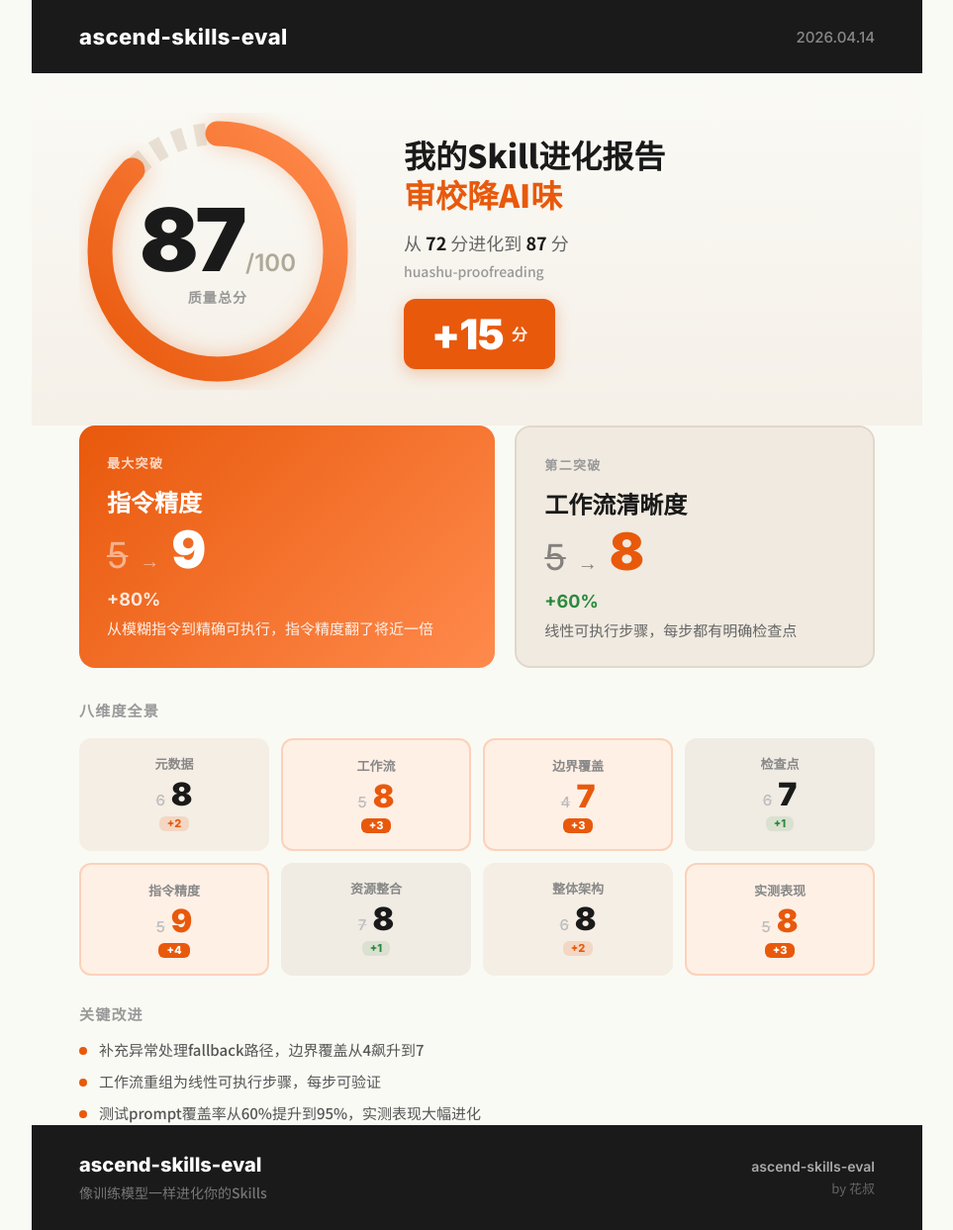
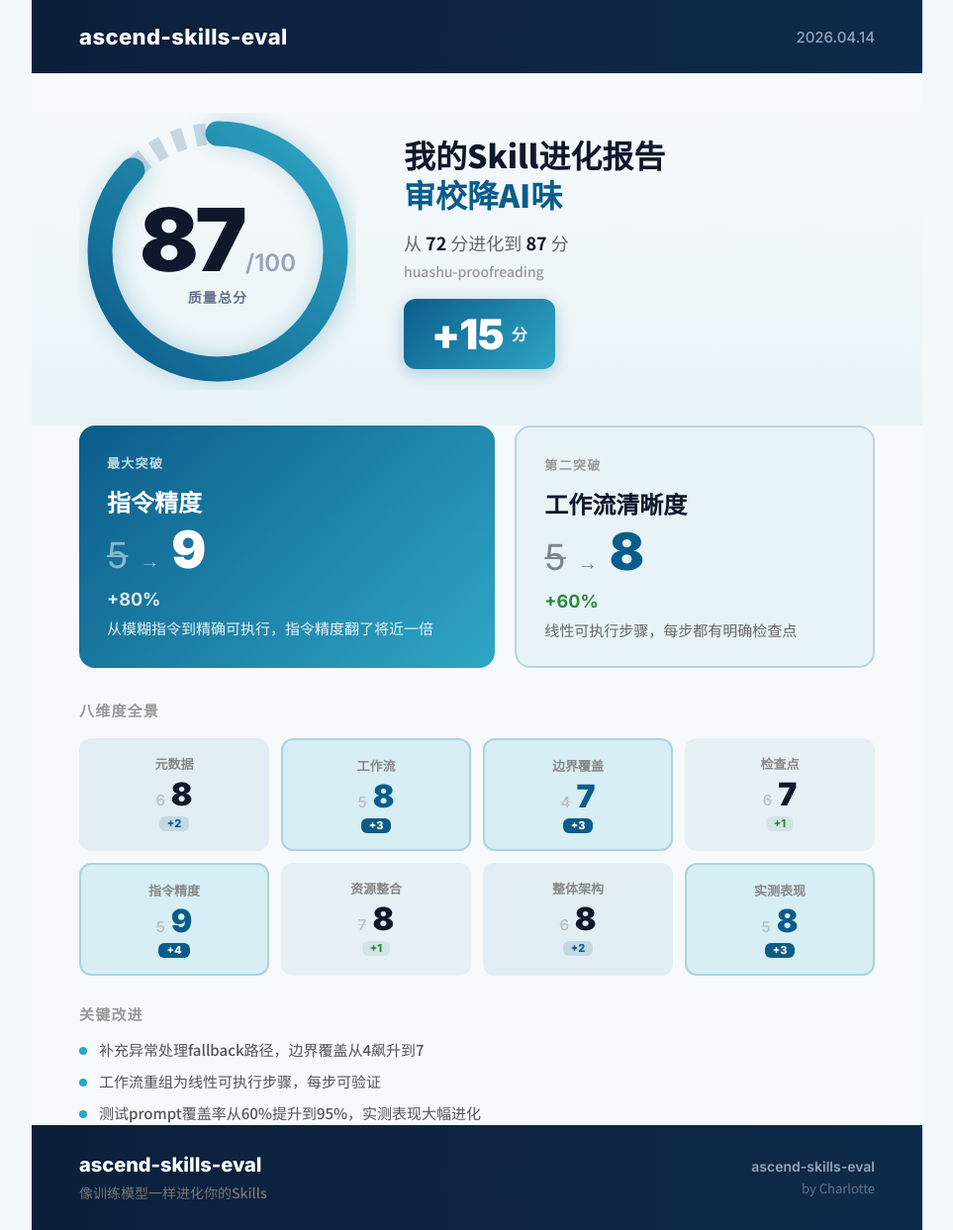
Before and after one commit to huxiaoman7/ascend-skills-eval, a Python web app: template skills/skills-eval/templates/result-card.html in a window 1280 px wide. Shown: the whole page at 99% size, without its empty margins (158-1121 px from the left). Run offline with Jinja, Linux system fonts and the light colour scheme; the template is opened without the code that fills it, so the values that code supplies are empty.

Commit message:
style(result-card): refresh teal palette; credit Charlotte
Made-with: Cursor

```diff
--- a/skills/skills-eval/templates/result-card.html
+++ b/skills/skills-eval/templates/result-card.html
@@ -15,7 +15,7 @@
     justify-content: center;
     align-items: flex-start;
     min-height: 100vh;
-    background: #FAFAF5;
+    background: #F3F8FB;
     font-family: 'Noto Sans SC', 'Inter', sans-serif;
     padding: 0;
   }
@@ -26,13 +26,13 @@
     position: relative;
     display: flex;
     flex-direction: column;
-    background: #FAFAF5;
-    color: #1A1A1A;
+    background: #F7FAFC;
+    color: #0F172A;
   }
 
   /* ===== 1. 顶部品牌条 ===== */
   .brand-bar {
-    background: #1A1A1A;
+    background: linear-gradient(90deg, #0B1F3A 0%, #0E2A4A 100%);
     padding: 24px 48px;
     display: flex;
     justify-content: space-between;
@@ -45,11 +45,11 @@
     letter-spacing: 0.02em;
     font-family: 'Inter', 'Noto Sans SC', sans-serif;
   }
-  .brand-name .dot { color: #E8590C; }
+  .brand-name .dot { color: #2FA6C4; }
   .brand-date {
     font-size: 15px;
     font-weight: 500;
-    color: #888;
+    color: #94A3B8;
     font-family: 'Inter', sans-serif;
   }
 
@@ -59,7 +59,7 @@
     display: flex;
     align-items: center;
     gap: 48px;
-    background: linear-gradient(180deg, #FAFAF5 0%, #F5F0E8 100%);
+    background: linear-gradient(180deg, #F7FAFC 0%, #E8F3F7 100%);
     position: relative;
   }
 
@@ -72,20 +72,20 @@
   }
   .ring-bg {
     fill: none;
-    stroke: #E8E0D4;
+    stroke: #C7D7E2;
     stroke-width: 16;
     stroke-dasharray: 8 8;
   }
   .ring-progress {
     fill: none;
-    stroke: url(#orangeGradient);
+    stroke: url(#brandGradient);
     stroke-width: 18;
     stroke-linecap: round;
     stroke-dasharray: 534;
     stroke-dashoffset: 69;
     transform: rotate(-90deg);
     transform-origin: center;
-    filter: drop-shadow(0 2px 8px rgba(232,89,12,0.3));
+    filter: drop-shadow(0 2px 8px rgba(14, 116, 144, 0.28));
   }
   .ring-center {
     position: absolute;
@@ -97,7 +97,7 @@
   .ring-score {
     font-size: 88px;
     font-weight: 900;
-    color: #1A1A1A;
+    color: #0F172A;
     line-height: 1;
     font-family: 'Inter', sans-serif;
     letter-spacing: -0.04em;
@@ -105,14 +105,14 @@
   .ring-max {
     font-size: 24px;
     font-weight: 600;
-    color: #B0A898;
+    color: #94A3B8;
     font-family: 'Inter', sans-serif;
     margin-left: 2px;
   }
   .ring-label {
     font-size: 14px;
     font-weight: 600;
-    color: #999;
+    color: #64748B;
     margin-top: 4px;
     letter-spacing: 0.08em;
   }
@@ -128,10 +128,10 @@
     font-size: 32px;
     font-weight: 900;
     line-height: 1.25;
-    color: #1A1A1A;
+    color: #0F172A;
   }
   .hero-skill-name {
-    color: #E8590C;
+    color: #0B5C8A;
   }
   .hero-journey {
     font-size: 18px;
@@ -140,14 +140,14 @@
     line-height: 1.5;
   }
   .hero-journey strong {
-    color: #1A1A1A;
+    color: #0F172A;
     font-weight: 700;
   }
   .delta-badge {
     display: inline-flex;
     align-items: center;
     gap: 8px;
-    background: #E8590C;
+    background: linear-gradient(135deg, #0B5C8A 0%, #2FA6C4 100%);
     color: #fff;
     padding: 10px 28px;
     border-radius: 12px;
@@ -156,7 +156,7 @@
     font-family: 'Inter', sans-serif;
     letter-spacing: -0.02em;
     width: fit-content;
-    box-shadow: 0 4px 16px rgba(232,89,12,0.3);
+    box-shadow: 0 4px 16px rgba(11, 92, 138, 0.28);
   }
   .delta-badge-label {
     font-size: 16px;
@@ -180,14 +180,14 @@
     overflow: hidden;
   }
   .breakthrough-card.primary {
-    background: linear-gradient(135deg, #E8590C 0%, #FF8A4C 100%);
+    background: linear-gradient(135deg, #0B5C8A 0%, #2FA6C4 100%);
     color: #fff;
     flex: 1.2;
   }
   .breakthrough-card.secondary {
-    background: #F0EAE0;
-    color: #1A1A1A;
-    border: 2px solid #E0D8CC;
+    background: #E8F3F7;
+    color: #0F172A;
+    border: 2px solid #B9D4E2;
   }
   .breakthrough-label {
     font-size: 13px;
@@ -232,7 +232,7 @@
     line-height: 1;
   }
   .breakthrough-card.secondary .breakthrough-to {
-    color: #E8590C;
+    color: #0B5C8A;
   }
   .breakthrough-pct {
     font-size: 18px;
@@ -275,7 +275,7 @@
     gap: 12px;
   }
   .dim-cell {
-    background: #F0EBE3;
+    background: #E7F0F5;
     border-radius: 12px;
     padding: 16px 14px;
     display: flex;
@@ -286,11 +286,11 @@
     transition: background 0.2s;
   }
   .dim-cell.hot {
-    background: #FFF0E6;
-    border: 2px solid rgba(232,89,12,0.2);
+    background: #D7EEF5;
+    border: 2px solid rgba(14, 116, 144, 0.22);
   }
   .dim-cell.warm {
-    background: #F5EEE4;
+    background: #E2EEF3;
   }
   .dim-name {
     font-size: 13px;
@@ -308,11 +308,11 @@
     font-size: 32px;
     font-weight: 900;
     font-family: 'Inter', sans-serif;
-    color: #1A1A1A;
+    color: #0F172A;
     line-height: 1;
   }
   .dim-cell.hot .dim-score {
-    color: #E8590C;
+    color: #0B5C8A;
   }
   .dim-old-score {
     font-size: 15px;
@@ -334,12 +334,12 @@
     line-height: 1;
   }
   .dim-arrow.up-big {
-    background: #E8590C;
+    background: #0B5C8A;
     color: #fff;
   }
   .dim-arrow.up-mid {
-    background: rgba(232,89,12,0.15);
-    color: #E8590C;
+    background: rgba(11, 92, 138, 0.14);
+    color: #0B5C8A;
   }
   .dim-arrow.up-small {
     background: rgba(43,138,62,0.1);
@@ -377,14 +377,14 @@
     top: 9px;
     width: 8px;
     height: 8px;
-    background: #E8590C;
+    background: #2FA6C4;
     border-radius: 50%;
   }
 
   /* ===== 6. 底部品牌区 ===== */
   .footer {
     margin-top: auto;
-    background: #1A1A1A;
+    background: linear-gradient(90deg, #0B1F3A 0%, #0E2A4A 100%);
     padding: 28px 48px;
     display: flex;
     justify-content: space-between;
@@ -401,7 +401,7 @@
     color: #fff;
     font-family: 'Inter', 'Noto Sans SC', sans-serif;
   }
-  .footer-brand .dot { color: #E8590C; }
+  .footer-brand .dot { color: #2FA6C4; }
   .footer-slogan {
     font-size: 14px;
     color: #777;
@@ -415,13 +415,13 @@
   }
   .footer-url {
     font-size: 14px;
-    color: #aaa;
+    color: #94A3B8;
     font-family: 'Inter', monospace;
     font-weight: 600;
   }
   .footer-by {
     font-size: 13px;
-    color: #666;
+    color: #64748B;
   }
 
   /* 装饰性纹理 */
@@ -432,7 +432,7 @@
     right: 0;
     width: 400px;
     height: 400px;
-    background: radial-gradient(circle at top right, rgba(232,89,12,0.04) 0%, transparent 70%);
+    background: radial-gradient(circle at top right, rgba(14, 116, 144, 0.08) 0%, transparent 70%);
     pointer-events: none;
     z-index: 0;
   }
@@ -457,9 +457,9 @@
     <div class="ring-container">
       <svg viewBox="0 0 200 200" width="280" height="280">
         <defs>
-          <linearGradient id="orangeGradient" x1="0%" y1="0%" x2="100%" y2="100%">
-            <stop offset="0%" stop-color="#E8590C"/>
-            <stop offset="100%" stop-color="#FF8A4C"/>
+          <linearGradient id="brandGradient" x1="0%" y1="0%" x2="100%" y2="100%">
+            <stop offset="0%" stop-color="#0B5C8A"/>
+            <stop offset="100%" stop-color="#2FA6C4"/>
           </linearGradient>
         </defs>
         <!-- 背景虚线环 -->
@@ -606,7 +606,7 @@
     </div>
     <div class="footer-right">
       <div class="footer-url">ascend-skills-eval</div>
-      <div class="footer-by">by 花叔</div>
+      <div class="footer-by">by Charlotte</div>
     </div>
   </div>
 
```
Also changed, not shown: skills/skills-eval/templates/result-card.rendered.html (+42 -42 lines), 1 other file.
